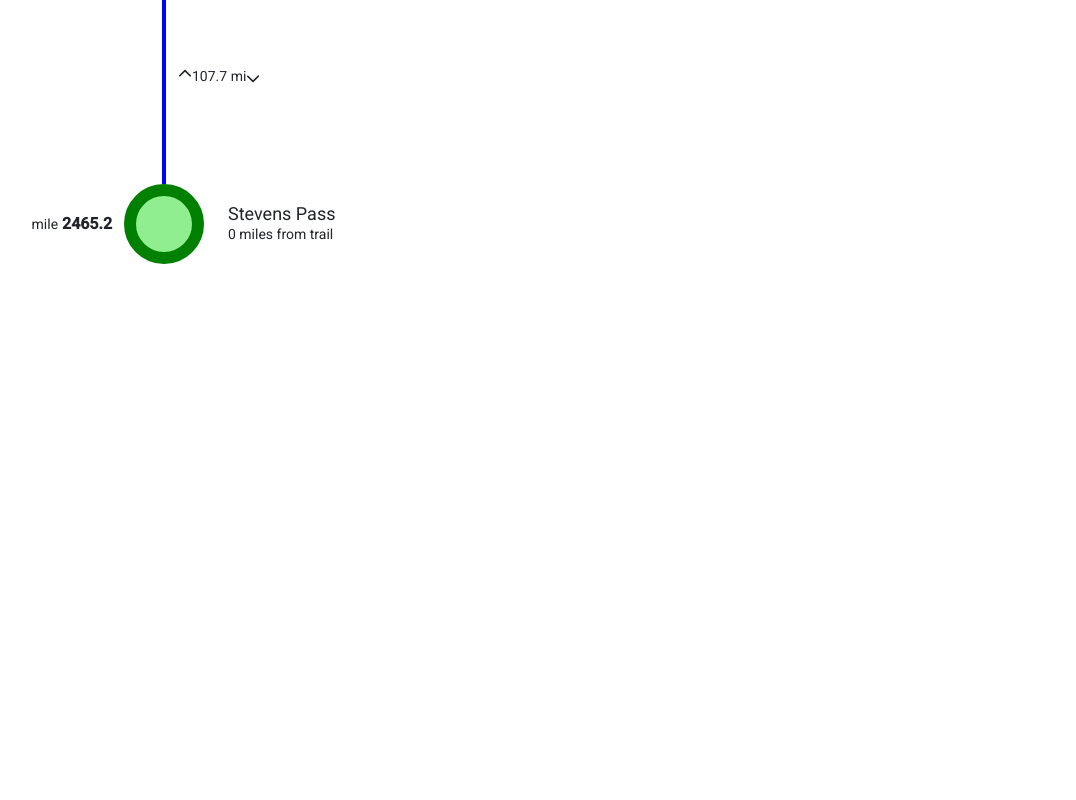
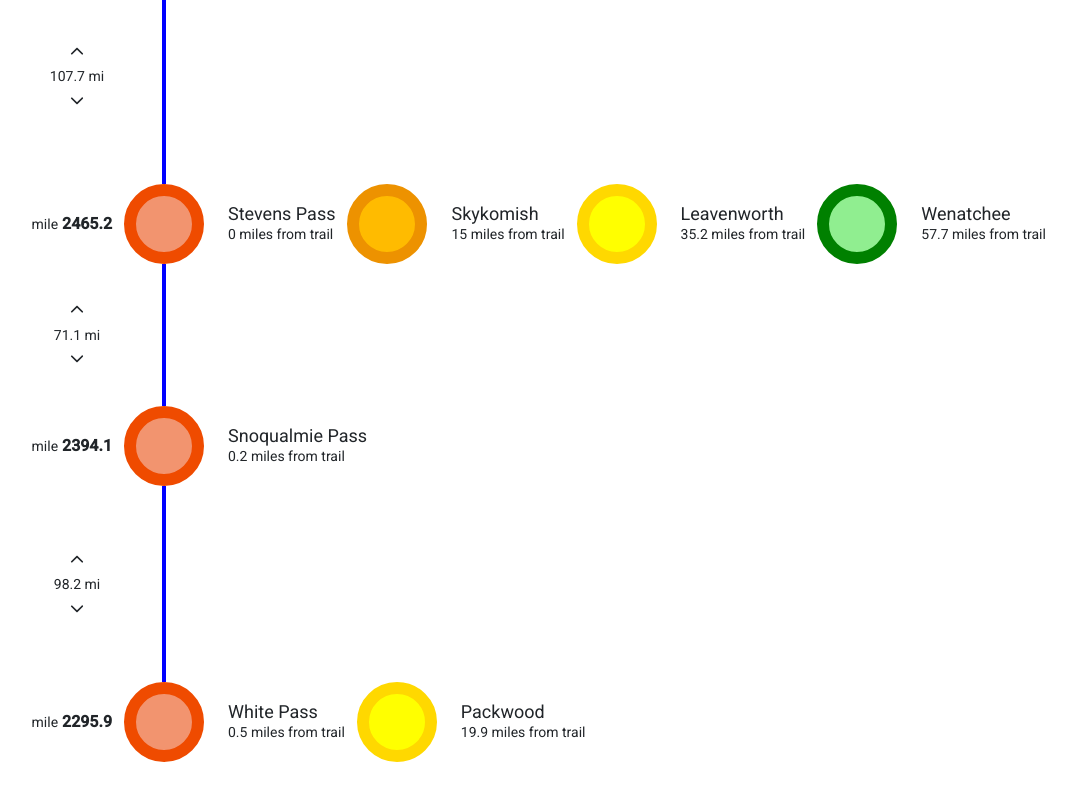
Before and after one commit to NicolasDontigny/thru-hiking-bigfoot, an Angular app: page / in a window 1280 px wide. Shown: the part 440-1240 px from the top of the page, without its empty margins (90-1166 px from the left). Before the commit the page ends 800 px from the top, so only its background shows below. Built offline with nearby package versions, Linux system fonts and the light colour scheme.

Commit message:
extracted resupply-location in component

```diff
--- a/src/app/app.component.html
+++ b/src/app/app.component.html
@@ -6,6 +6,6 @@
   <span class="toolbar-spacer"></span>
 </mat-toolbar>
 
-<div class="container pt-3">
+<div class="container pt-3 pb-5">
   <router-outlet></router-outlet>
 </div>
--- /dev/null
+++ b/src/app/shared/resupply-timeline/resupply-point/resupply-location/resupply-location.component.html
@@ -0,0 +1,14 @@
+<div class="resupply-point-location-container">
+  <div
+    *ngIf="colors"
+    [style.background-color]="colors.main"
+    [style.border-color]="colors.border"
+    class="timeline-color-circle"
+  >
+  </div>
+
+  <div>
+    <div class="resupply-point-name">{{ location.name }}</div>
+    <div class="resupply-point-miles-from-trail">{{ location.milesFromTrail }} miles from trail</div>
+  </div>
+</div>
--- /dev/null
+++ b/src/app/shared/resupply-timeline/resupply-point/resupply-location/resupply-location.component.less
@@ -0,0 +1,27 @@
+@timeline-circle-diameter: 56px;
+@timeline-circle-border: 12px;
+@timeline-circle-left-margin: 12px;
+
+.resupply-point-location-container {
+  display: flex;
+  align-items: center;
+}
+
+.resupply-point-name {
+  font-size: 18px;
+}
+
+.resupply-point-miles-from-trail {
+  font-size: 14px;
+}
+
+.timeline-color-circle {
+  box-sizing: content-box;
+  width: @timeline-circle-diameter;
+  height: @timeline-circle-diameter;
+  background-color: lightgreen;
+  border: @timeline-circle-border solid;
+  border-radius: 50%;
+  margin-left: @timeline-circle-left-margin;
+  margin-right: 24px;
+}
--- /dev/null
+++ b/src/app/shared/resupply-timeline/resupply-point/resupply-location/resupply-location.component.ts
@@ -0,0 +1,50 @@
+import { Component, Input, OnInit } from '@angular/core';
+
+import { ResupplyPointLocation, ResupplyType } from '../../resupply-timeline.component';
+
+export interface ResupplyColors {
+  main: string;
+  border: string;
+}
+
+export const getResupplyMainColor: { [key in ResupplyType]: ResupplyColors } = {
+  [ResupplyType.green]: {
+    main: 'lightgreen',
+    border: 'green',
+  },
+  [ResupplyType.yellow]: {
+    main: 'yellow',
+    border: '#ffd800',
+  },
+  [ResupplyType.orange]: {
+    main: '#ffbb00',
+    border: '#ed9200',
+  },
+  [ResupplyType.red]: {
+    main: '#f2946f',
+    border: '#ef4b00',
+  },
+  [ResupplyType.blue]: {
+    main: 'lightgreen',
+    border: 'green',
+  },
+};
+
+@Component({
+  selector: 'pct-resupply-location',
+  templateUrl: './resupply-location.component.html',
+  styleUrls: ['./resupply-location.component.less'],
+})
+export class ResupplyLocationComponent implements OnInit {
+  @Input()
+  location!: ResupplyPointLocation;
+
+  colors: ResupplyColors | undefined;
+  hideBorder = false;
+
+  constructor() { }
+
+  ngOnInit(): void {
+    this.colors = getResupplyMainColor[this.location.resupplyType];
+  }
+}
--- a/src/app/shared/resupply-timeline/resupply-point/resupply-point.component.html
+++ b/src/app/shared/resupply-timeline/resupply-point/resupply-point.component.html
@@ -5,6 +5,11 @@
   </div>
 
   <div
+    *ngFor="let location of point.locations"
+    class="resupply-point-location-container"
+  >
+    <pct-resupply-location [location]="location"></pct-resupply-location>
+    <!-- <div
       *ngIf="colors"
       [style.background-color]="colors.main"
       [style.border-color]="colors.border"
@@ -12,17 +17,18 @@
     >
     </div>
 
-  <div *ngFor="let location of point.locations">
+    <div>
       <div class="resupply-point-name">{{ location.name }}</div>
       <div class="resupply-point-miles-from-trail">{{ location.milesFromTrail }} miles from trail</div>
+    </div> -->
   </div>
 </div>
+
 <div
   *ngIf="distanceFromNextResupply"
   [style.height]="distanceFromNextResupply * heightMileScale + 'px'"
   class="timeline-bottom-connector-container"
 >
-  <div class="timeline-bottom-connector"></div>
   <div class="timeline-vertical-mile-marker">
     <fa-icon
       class="icon mb-1"
@@ -34,4 +40,6 @@
       icon="chevron-down"
     ></fa-icon>
   </div>
+  <div class="timeline-bottom-connector">
   </div>
+</div>
--- a/src/app/shared/resupply-timeline/resupply-point/resupply-point.component.less
+++ b/src/app/shared/resupply-timeline/resupply-point/resupply-point.component.less
@@ -1,6 +1,5 @@
-@timeline-circle-diameter: 56px;
-@timeline-circle-border: 12px;
-@timeline-circle-left-margin: 12px;
+@import './resupply-location/resupply-location.component.less';
+
 @timeline-connector-width: 4px;
 @timeline-mile-marker-width: 120px;
 
@@ -19,25 +18,6 @@
   }
 }
 
-.resupply-point-name {
-  font-size: 18px;
-}
-
-.resupply-point-miles-from-trail {
-  font-size: 14px;
-}
-
-.timeline-color-circle {
-  box-sizing: content-box;
-  width: @timeline-circle-diameter;
-  height: @timeline-circle-diameter;
-  background-color: lightgreen;
-  border: @timeline-circle-border solid;
-  border-radius: 50%;
-  margin-left: @timeline-circle-left-margin;
-  margin-right: 24px;
-}
-
 .timeline-bottom-connector-container {
   display: flex;
 
@@ -45,14 +25,14 @@
     width: @timeline-connector-width;
     height: 100%;
     background-color: blue;
-
-    margin-left: calc(@timeline-mile-marker-width + @timeline-circle-left-margin + @timeline-circle-border + (@timeline-circle-diameter / 2) - (@timeline-connector-width / 2));
   }
 
   .timeline-vertical-mile-marker {
     height: 100%;
     display: flex;
+    flex-direction: column;
+    justify-content: center;
     align-items: center;
-    margin-left: 12px;
+    width: calc(@timeline-mile-marker-width + @timeline-circle-left-margin + @timeline-circle-border + (@timeline-circle-diameter / 2) - (@timeline-connector-width / 2));
   }
 }
--- a/src/app/shared/resupply-timeline/resupply-point/resupply-point.component.ts
+++ b/src/app/shared/resupply-timeline/resupply-point/resupply-point.component.ts
@@ -1,34 +1,6 @@
 import { Component, Input, OnInit } from '@angular/core';
 
-import { ResupplyPoint, ResupplyType } from '../resupply-timeline.component';
-
-export interface ResupplyColors {
-  main: string;
-  border: string;
-}
-
-export const getResupplyMainColor: { [key in ResupplyType]: ResupplyColors } = {
-  [ResupplyType.green]: {
-    main: 'lightgreen',
-    border: 'green',
-  },
-  [ResupplyType.yellow]: {
-    main: 'yellow',
-    border: '#ffd800',
-  },
-  [ResupplyType.orange]: {
-    main: '#ffbb00',
-    border: '#ed9200',
-  },
-  [ResupplyType.red]: {
-    main: '#f2946f',
-    border: '#ef4b00',
-  },
-  [ResupplyType.blue]: {
-    main: 'lightgreen',
-    border: 'green',
-  },
-};
+import { ResupplyPoint } from '../resupply-timeline.component';
 
 @Component({
   selector: 'pct-resupply-point',
@@ -43,24 +15,15 @@ export class ResupplyPointComponent implements OnInit {
   // Will be undefined if resupplyPoint is last in the list
   nextPoint: ResupplyPoint | undefined;
 
-  colors: ResupplyColors | undefined;
+  // colors: ResupplyColors | undefined;
   distanceFromNextResupply: number | undefined;
   heightMileScale = 2;
-  hideBorder = false;
 
   ngOnInit() {
     console.log('this.point: ', this.point);
     console.log('this.nextPoint: ', this.nextPoint);
 
-    const firstLocation = this.point.locations[0];
-    if (firstLocation === undefined) return;
-
-    this.colors = getResupplyMainColor[firstLocation.resupplyType];
-
-    if (this.nextPoint === undefined) {
-      this.hideBorder = true;
-      return;
-    }
+    if (this.nextPoint === undefined) return;
 
     this.distanceFromNextResupply = this.point.mileMarker - this.nextPoint.mileMarker;
     console.log('this.distanceFromNextResupply: ', this.distanceFromNextResupply);
--- a/src/app/shared/resupply-timeline/resupply-timeline.component.ts
+++ b/src/app/shared/resupply-timeline/resupply-timeline.component.ts
@@ -62,7 +62,53 @@ export class ResupplyTimelineComponent implements OnInit {
           name: 'Stevens Pass',
           milesFromTrail: 0,
           locationType: ResupplyLocationType.resort,
+          resupplyType: ResupplyType.red,
+        },
+        {
+          name: 'Skykomish',
+          milesFromTrail: 15,
+          locationType: ResupplyLocationType.village,
+          resupplyType: ResupplyType.orange,
+        },
+        {
+          name: 'Leavenworth',
+          milesFromTrail: 35.2,
+          locationType: ResupplyLocationType.village,
+          resupplyType: ResupplyType.yellow,
+        },
+        {
+          name: 'Wenatchee',
+          milesFromTrail: 57.7,
+          locationType: ResupplyLocationType.town,
           resupplyType: ResupplyType.green,
+        },
+      ],
+    },
+    {
+      mileMarker: 2394.1,
+      locations: [
+        {
+          name: 'Snoqualmie Pass',
+          milesFromTrail: 0.2,
+          locationType: ResupplyLocationType.resort,
+          resupplyType: ResupplyType.red,
+        },
+      ],
+    },
+    {
+      mileMarker: 2295.9,
+      locations: [
+        {
+          name: 'White Pass',
+          milesFromTrail: 0.5,
+          locationType: ResupplyLocationType.resort,
+          resupplyType: ResupplyType.red,
+        },
+        {
+          name: 'Packwood',
+          milesFromTrail: 19.9,
+          locationType: ResupplyLocationType.town,
+          resupplyType: ResupplyType.yellow,
         },
       ],
     },
--- a/src/app/shared/shared.module.ts
+++ b/src/app/shared/shared.module.ts
@@ -7,6 +7,7 @@ import { FontAwesomeModule } from '@fortawesome/angular-fontawesome';
 import { MaterialModule } from './material/material.module';
 import { ResupplyPointComponent } from './resupply-timeline/resupply-point/resupply-point.component';
 import { ResupplyTimelineComponent } from './resupply-timeline/resupply-timeline.component';
+import { ResupplyLocationComponent } from './resupply-timeline/resupply-point/resupply-location/resupply-location.component';
 
 // DeclarationsToExport
 const components = [
@@ -40,6 +41,7 @@ const entryComponents: any[] = [];
     ...declarationsToExport,
     ResupplyTimelineComponent,
     ResupplyPointComponent,
+    ResupplyLocationComponent,
   ],
   exports: [
     ...declarationsToExport,
```
Also changed, not shown: 1 other file (tests, documents, lock files or other folders). Lines whose indentation alone changed are shown as unchanged.
